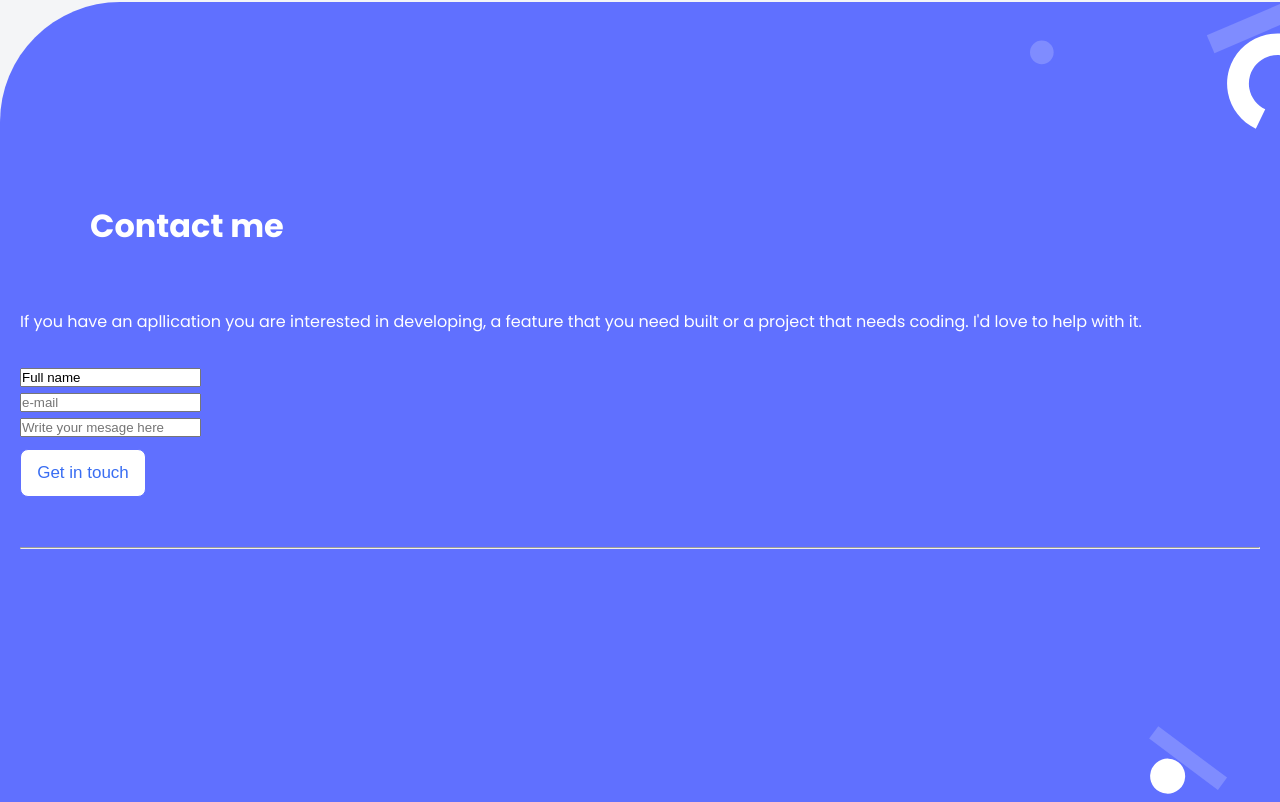
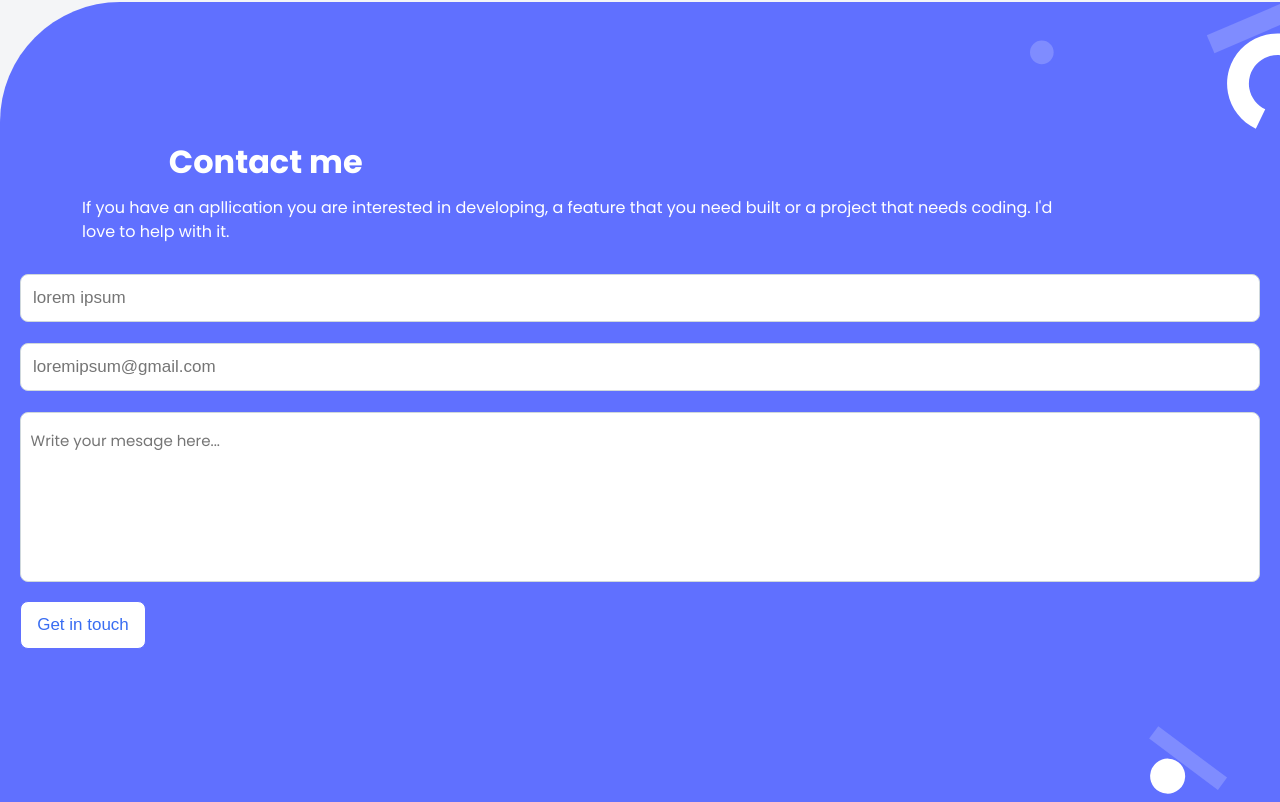
Before and after one commit to Eugeneiyukhun/Setup_and_Mobile_First, a website: page index.html in a window 1280 px wide. Shown: the part 4576-5378 px from the top of the page. Drawn offline with Linux system fonts and the light colour scheme.

Commit message:
Add html and css to form section

```diff
--- a/index.html
+++ b/index.html
@@ -187,37 +187,36 @@
         </div>
         <div class="contact_section">
             <div class="contact_container">
-                <h1>Contact me</h1>
+                <h1 class="contactform-header">Contact me</h1>
                 <p>If you have an apllication you
                     are interested in developing, a
                     feature that you need built or
                     a project that needs coding.
                     I'd love to help with it.
                 </p>
-                <form action="" class="form">
-                    <ul>
+                <form class="contact_form__form" action="https://formspree.io/f/mbjbnawr" method="POST" id="form">
+                    <ul class="form">
                         <li>
                             <label for="">
-                                <input class="input" type="text" name="Full Name" value="Full name" placeholder="Full Name">
+                                <input class="input-text" type="text" name="name" maxlength="30" placeholder="lorem ipsum" required>
                               </label>
                         </li>
                         <li>
                             <label for="">
-                                <input class="input" type="text" name="e-mail" placeholder="e-mail" id="">
+                                <input class="input-text" type="text" name="e-mail" placeholder="loremipsum@gmail.com" id="" required>
                             </label>
                         </li>
                         <li>
                             <label for="">
-                                <input class="message" type="text" id="" name="Full Name" placeholder="Write your mesage here">
+                                <input class="message" type="text" id="" name="Full Name" col="30" row="10" maxlength="500" placeholder="Write your mesage here...">
                             </label><br>
                         </li>
                     </ul>
                    <button class="btn-action">Get in touch</button><br><br><br>
-                        <hr>
                 </form>
 
 
-            </div>
+           </div>
            </div>
     </main>
     </body>
--- a/styles.css
+++ b/styles.css
@@ -366,24 +366,56 @@ p {
   padding-top: 200px;
 }
 
-.contact_container h1 {
+.contactform-header {
+  margin-top: -4rem;
   color: #fff;
-  padding-left: 70px;
+  margin-left: 12%;
 }
 
 .contact_section p {
+  justify-content: center;
   color: #fff;
-  padding-top: 50px;
   font-weight: 20px;
+  margin-left: 5%;
+  width: 80%;
 }
 
 .form {
   margin-top: 30px;
 }
 
-.form ul li {
-  gap: 100px;
-  height: 25px;
+.form li {
+  margin-top: 1.3rem;
   list-style: none;
   border-radius: 5px;
 }
+
+.input-text {
+  box-sizing: border-box;
+  font-weight: 400;
+  color: rgba(23, 43, 77, 1);
+  border-radius: 8px;
+  width: 100%;
+  padding: 8px 12px;
+  height: 48px;
+  outline: none;
+  font-size: 17px;
+  line-height: 20px;
+  background: #fff;
+  border: 1px solid #cfd8dc;
+}
+
+.message {
+  height: 170px;
+  width: 100%;
+  padding-bottom: 7rem;
+  padding-left: 0.6rem;
+  font-family: "Poppins", sans-serif;
+  font-size: 15px;
+  font-weight: 400;
+  line-height: 20px;
+  border-radius: 8px;
+  outline: none;
+  border: 1px solid #cfd8dc;
+  margin-bottom: 0.6rem;
+}
```
